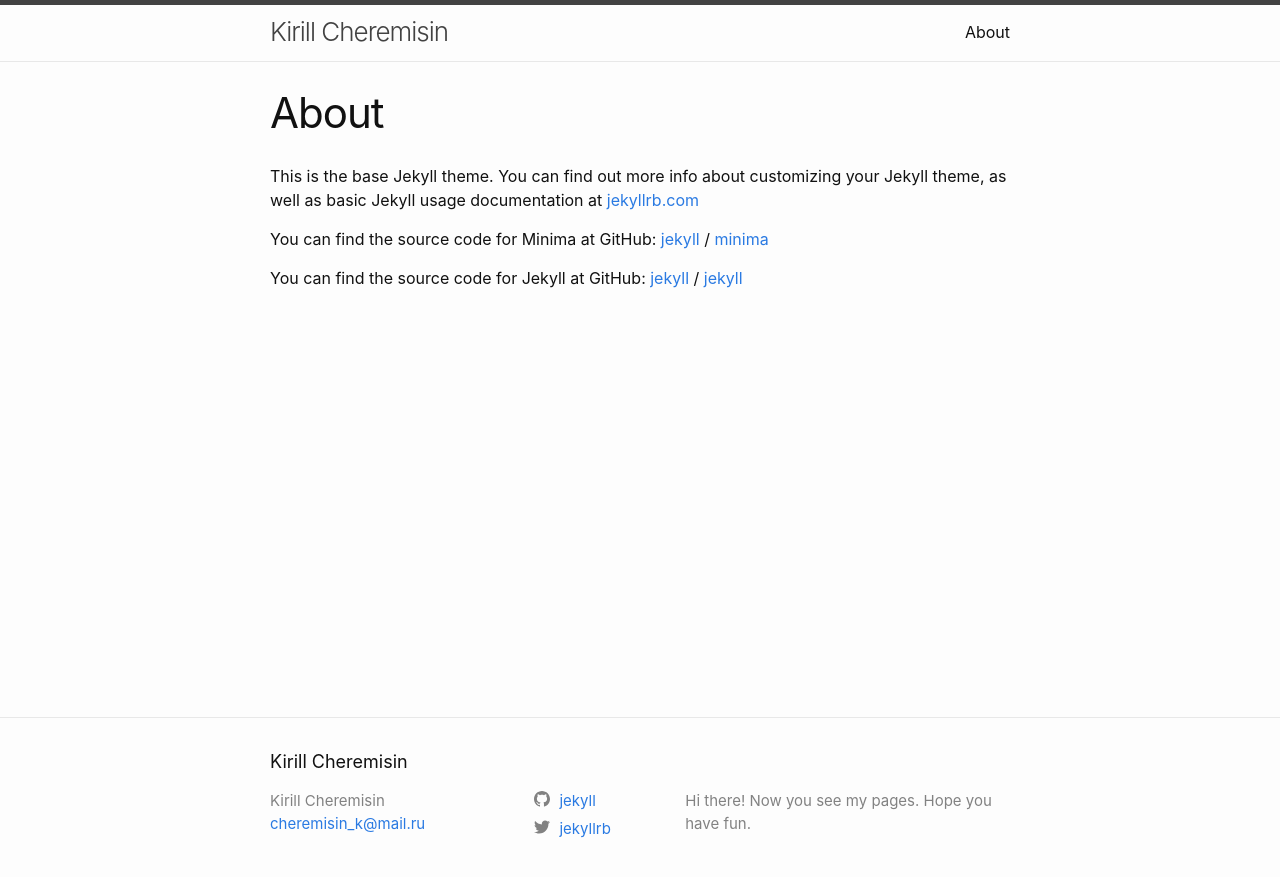
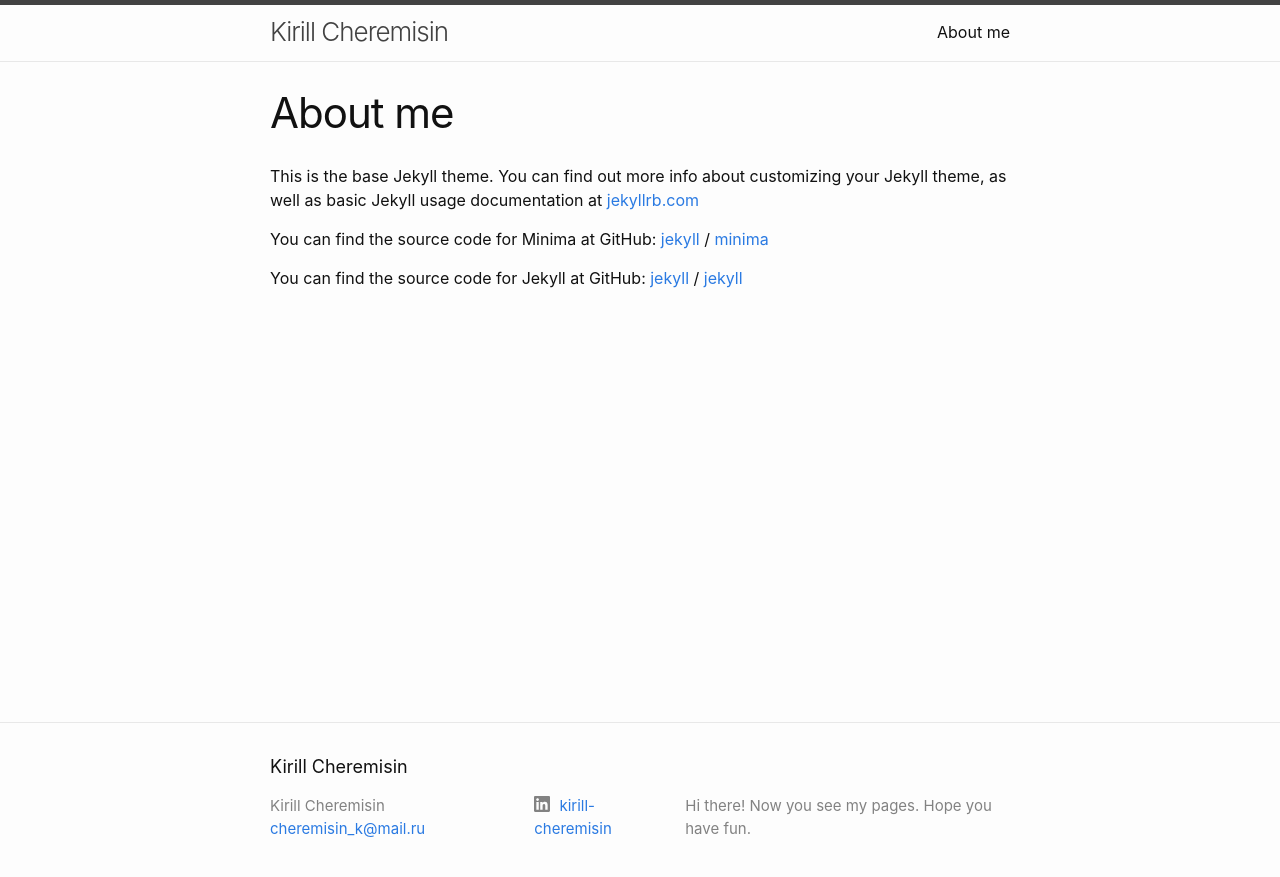
Before and after one commit to KirillCheremisin/KirillCheremisin.github.io, a Jekyll site: the page built from about.md, in a window 1280 px wide. Shown: the top 877 px of the page. Built offline with Jekyll 4.4.1, drawn with Linux system fonts in a browser that asks for light colours.

```diff
--- a/_config.yml
+++ b/_config.yml
@@ -19,8 +19,9 @@ description:
   Hi there! Now you see my pages. Hope you have fun.
 baseurl: "" # the subpath of your site, e.g. /blog
 url: "" # the base hostname & protocol for your site, e.g. http://example.com
-twitter_username: jekyllrb
-github_username:  jekyll
+#twitter_username: jekyllrb
+#github_username:  jekyll
+linkedin_username: kirill-cheremisin
 
 permalink: /:categories/:title
 
--- a/about.md
+++ b/about.md
@@ -1,6 +1,6 @@
 ---
 layout: page
-title: About
+title: About me
 permalink: /about/
 ---
 
```
